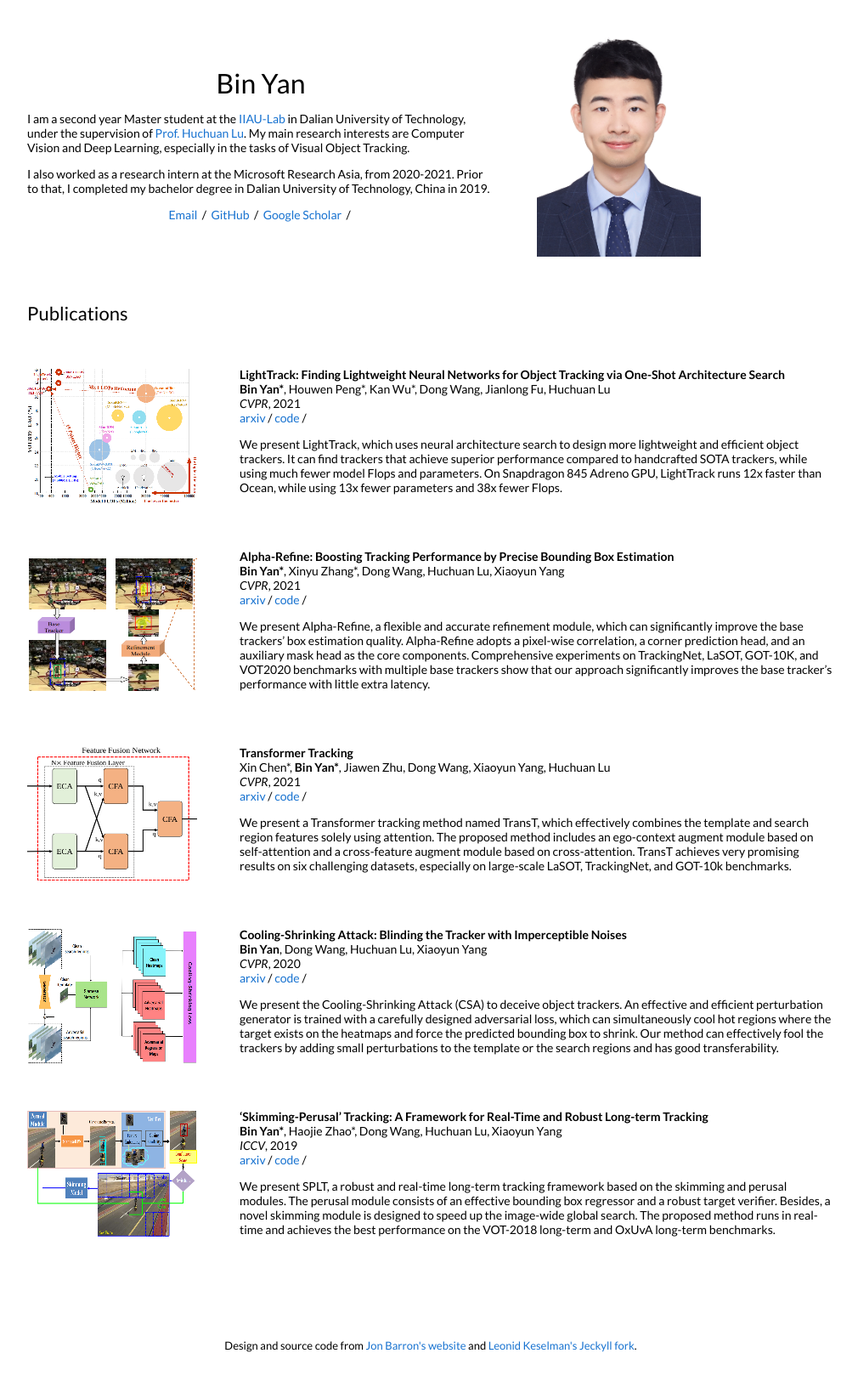
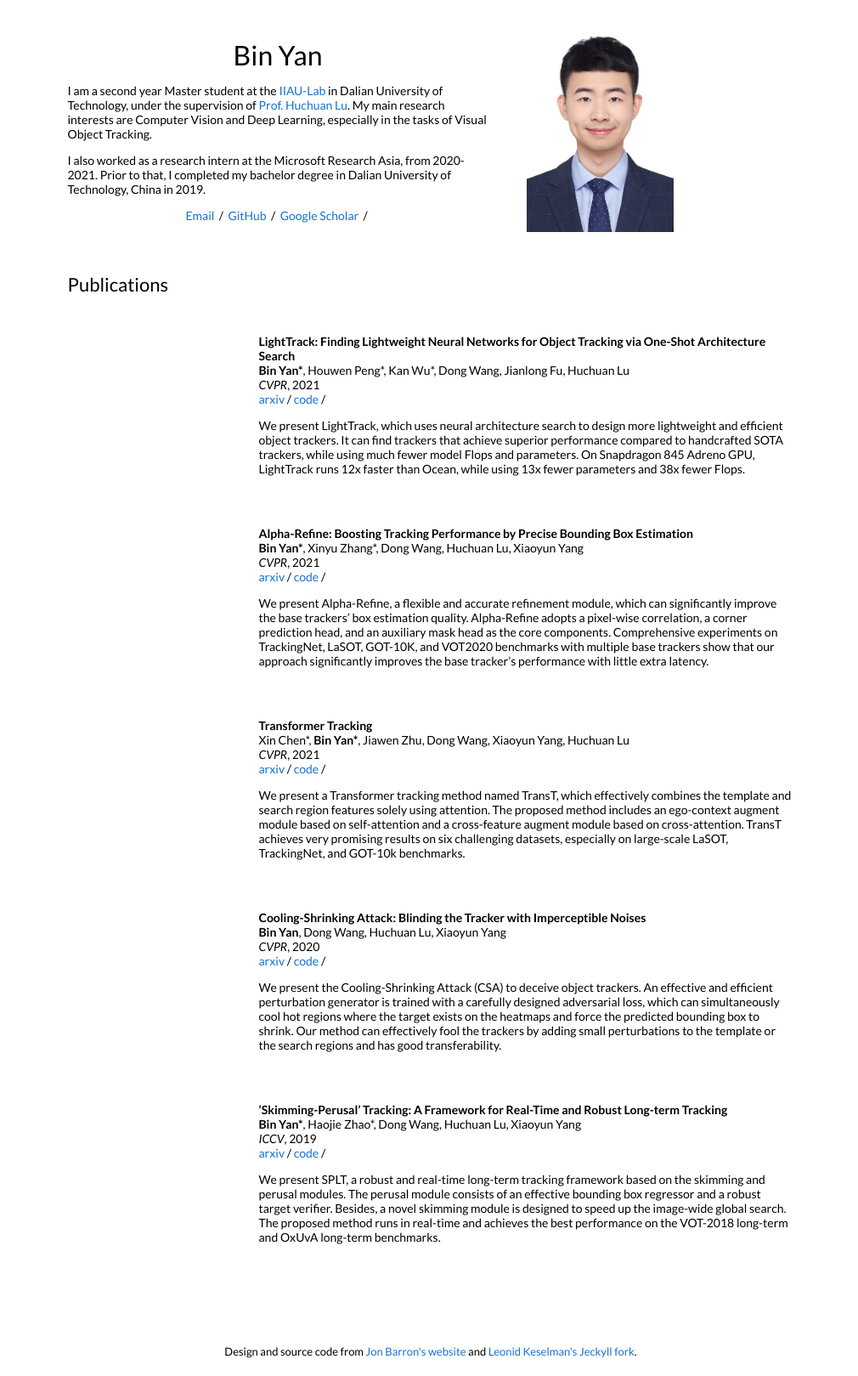
Before and after one commit to MasterBin-IIAU/masterbin-iiau.github.io, a Jekyll site: the page built from _posts/2021-04-29-lighttrack.markdown, in a window 1280 px wide. Shown: the whole page at 85% size, without its empty margins (133-1143 px from the left). Built offline with Jekyll 4.4.1, drawn with Linux system fonts in a browser that asks for light colours.

Commit message:
use white image and 900px

```diff
--- a/_layouts/default.html
+++ b/_layouts/default.html
@@ -18,7 +18,7 @@
 
 
 <body>
-  <table style="width:100%;max-width:1000px;border:0px;border-spacing:0px;border-collapse:separate;margin-right:auto;margin-left:auto;">
+  <table style="width:100%;max-width:900px;border:0px;border-spacing:0px;border-collapse:separate;margin-right:auto;margin-left:auto;">
     <tr style="padding:0px">
       <td style="padding:0px">
         <table style="width:100%;border:0px;border-spacing:0px;border-collapse:separate;margin-right:auto;margin-left:auto;">
--- a/_posts/2019-11-30-splt.markdown
+++ b/_posts/2019-11-30-splt.markdown
@@ -2,7 +2,7 @@
 layout: post
 title:  "‘Skimming-Perusal’ Tracking: A Framework for Real-Time and Robust Long-term Tracking"
 date:   2019-11-30
-image: /images/splt.png
+image: /images/1.png
 categories: research
 authors: "<strong>Bin Yan*</strong>, Haojie Zhao*, Dong Wang, Huchuan Lu, Xiaoyun Yang"
 venue: "ICCV"
--- a/_posts/2020-06-30-csa.markdown
+++ b/_posts/2020-06-30-csa.markdown
@@ -2,7 +2,7 @@
 layout: post
 title:  "Cooling-Shrinking Attack: Blinding the Tracker with Imperceptible Noises"
 date:   2020-06-30
-image: /images/csa.png
+image: /images/1.png
 categories: research
 authors: "<strong>Bin Yan</strong>, Dong Wang, Huchuan Lu, Xiaoyun Yang"
 venue: "CVPR"
--- a/_posts/2021-04-27-transt.markdown
+++ b/_posts/2021-04-27-transt.markdown
@@ -2,7 +2,7 @@
 layout: post
 title:  "Transformer Tracking"
 date:   2021-04-27
-image: /images/transt.png
+image: /images/1.png
 categories: research
 authors: "Xin Chen*, <strong>Bin Yan*</strong>, Jiawen Zhu, Dong Wang, Xiaoyun Yang, Huchuan Lu"
 venue: "CVPR"
--- a/_posts/2021-04-28-alpharefine.markdown
+++ b/_posts/2021-04-28-alpharefine.markdown
@@ -2,7 +2,7 @@
 layout: post
 title:  "Alpha-Refine: Boosting Tracking Performance by Precise Bounding Box Estimation"
 date:   2021-04-28
-image: /images/alpharefine.png
+image: /images/1.png
 categories: research
 authors: "<strong>Bin Yan*</strong>, Xinyu Zhang*, Dong Wang, Huchuan Lu, Xiaoyun Yang"
 venue: "CVPR"
--- a/_posts/2021-04-29-lighttrack.markdown
+++ b/_posts/2021-04-29-lighttrack.markdown
@@ -2,7 +2,7 @@
 layout: post
 title:  "LightTrack: Finding Lightweight Neural Networks for Object Tracking via One-Shot Architecture Search"
 date:   2021-04-29
-image: /images/lighttrack.png
+image: /images/1.png
 categories: research
 authors: "<strong>Bin Yan*</strong>, Houwen Peng*, Kan Wu*, Dong Wang, Jianlong Fu, Huchuan Lu"
 venue: "CVPR"
```
Also changed, not shown: tn/images/1.png (added).
